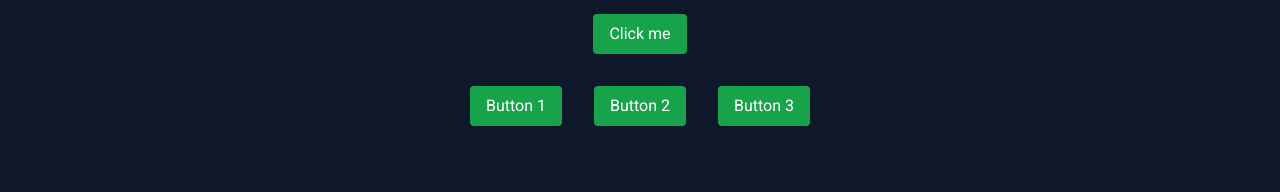
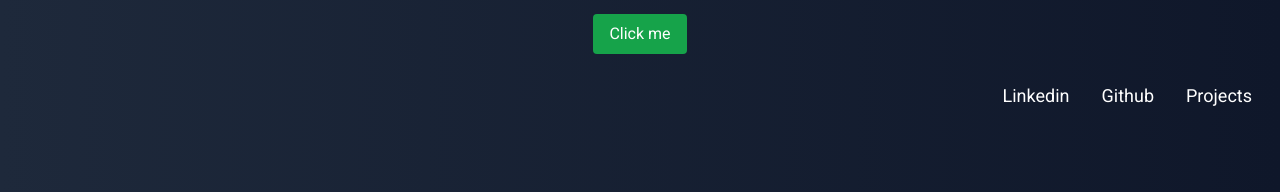
Before and after one commit to gitnetox/Website, a React (Vite) app in the folder MyWebsite/: page / in a window 1280 px wide. Shown: the part 730-922 px from the top of the page. Built offline with nearby package versions, Linux system fonts and the light colour scheme.

Commit message:
fixed Navbar and changed bg color gradient

```diff
--- a/MyWebsite/src/components/Navbar.jsx
+++ b/MyWebsite/src/components/Navbar.jsx
@@ -1,12 +1,42 @@
 import React from 'react';
 
 function Navbar() {
+  const addUnderline = (event) => {
+    const target = event.target;
+    target.style.position = 'relative';
+
+    const underline = document.createElement('div');
+    underline.className = 'underline';
+    underline.style.position = 'absolute';
+    underline.style.bottom = '0';
+    underline.style.left = '0';
+    underline.style.width = '0';
+    underline.style.height = '2px';
+    underline.style.backgroundColor = '#39e75f';
+    underline.style.transition = 'width 0.3s ease';
+    target.appendChild(underline);
+
+    setTimeout(() => {
+      underline.style.width = '100%';
+    }, 50);
+  };
+
+  const removeUnderline = (event) => {
+    const underline = event.target.querySelector('.underline');
+    if (underline) {
+      underline.style.width = '0';
+      setTimeout(() => {
+        event.target.removeChild(underline);
+      }, 300);
+    }
+  };
+
   return (
-    <nav className="flex justify-center items-center bg-slate-900 w-full py-4">
-      <button className="mx-4 bg-green-600 text-white px-4 py-2 rounded">Button 1</button>
-      <button className="mx-4 bg-green-600 text-white px-4 py-2 rounded">Button 2</button>
-      <button className="mx-4 bg-green-600 text-white px-4 py-2 rounded">Button 3</button>
-    </nav>
+    <div className="flex justify-end items-center bg-gradient-to-r from-slate-800 to-slate-900 p-3 text-white">
+      <h1 className="nav-link cursor-pointer relative mx-4 text-lg" onMouseEnter={addUnderline} onMouseLeave={removeUnderline}>Linkedin</h1>
+      <h1 className="nav-link cursor-pointer relative mx-4 text-lg" onMouseEnter={addUnderline} onMouseLeave={removeUnderline}>Github</h1>
+      <h1 className="nav-link cursor-pointer relative mx-4 text-lg" onMouseEnter={addUnderline} onMouseLeave={removeUnderline}>Projects</h1>
+    </div>
   );
 }
 
--- a/MyWebsite/src/pages/Landing.jsx
+++ b/MyWebsite/src/pages/Landing.jsx
@@ -12,7 +12,7 @@ function Landing() {
   return (
     <div>
       {/* Section 1: Hero Section */}
-      <section className="h-screen w-full bg-slate-900 relative">
+      <section className="h-screen w-full relative bg-gradient-to-r from-slate-800 to-slate-900">
         <div className="flex flex-col justify-center items-center h-full">
           <h1 className="text-white text-6xl">Hi, i'm Claudius!</h1>
           <button className="mt-4 bg-green-600 text-white px-4 py-2 rounded absolute bottom-0 mb-4" onClick={() => scrollToSection(section2Ref)}>Click me</button>
@@ -20,7 +20,7 @@ function Landing() {
       </section>
 
       {/* Section 2: Navbar and Content */}
-      <section ref={section2Ref} className="h-screen w-full bg-slate-900 relative">
+      <section ref={section2Ref} className="h-screen w-full bg-gradient-to-r from-slate-800 to-slate-900 relative">
         <Navbar />
         <div className="container mx-auto flex px-5 py-24 md:flex-row flex-col items-center">
           <div className="lg:flex-grow md:w-1/2 lg:pr-24 md:pr-16 flex flex-col md:items-start md:text-left mb-16 md:mb-0 items-center text-center text-white mr-28">
@@ -39,7 +39,7 @@ function Landing() {
       </section>
 
       {/* Section 3: Navbar and Content */}
-      <section ref={section3Ref} className="h-screen w-full bg-slate-900 relative">
+      <section ref={section3Ref} className="h-screen w-full bg-gradient-to-r from-slate-800 to-slate-900 relative">
         <Navbar />
         <div className="flex flex-col justify-center items-center h-full">
           <h2 className="text-white text-4xl">Section 3</h2>
```
